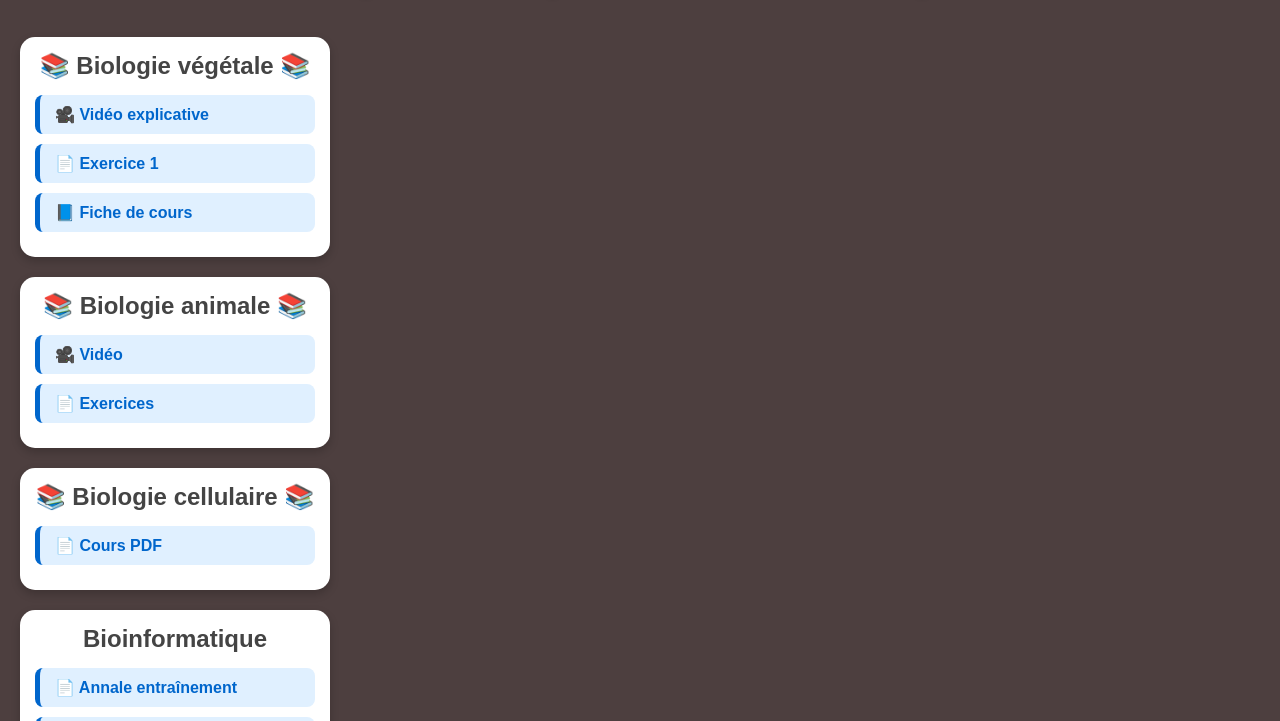
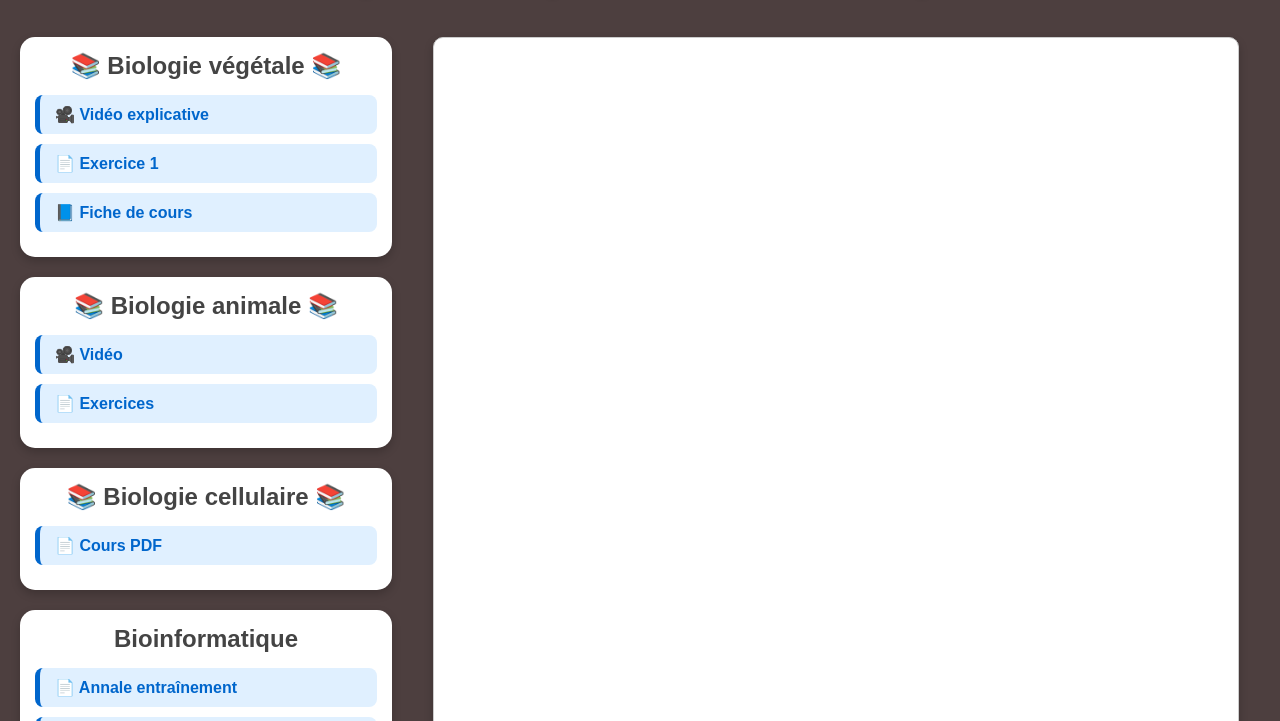
Before and after one commit to slashkal/fiches, a plain HTML site: page index.html in a window 1280 px wide. Both pictures are taken after a click on the link "Voir les fiches". Shown: the part 79-800 px from the top of the page. Drawn offline with Linux system fonts and the light colour scheme.

Commit message:
Update ezerindex.html

```diff
--- a/index.html
+++ b/index.html
@@ -81,11 +81,12 @@
       align-items: flex-start;
       justify-content: space-between;
       gap: 20px;
+      flex-wrap: nowrap;
     }
 
     .cards-container {
-      flex: 1;
-      max-width: 25%;
+      flex: 0 0 30%;
+      max-width: 30%;
     }
 
     .card {
@@ -124,7 +125,7 @@
     }
 
     #pdfViewer {
-      width: 55%;
+      width: 95%;
       height: 1500px;
       border: 1px solid #ccc;
       border-radius: 10px;
@@ -156,6 +157,7 @@
     <h1>📚 Fiche pour révisions 📚</h1>
 
     <div class="main-container">
+      <!-- Colonne de gauche = les cartes -->
       <div class="cards-container">
         <div class="card">
           <h2>📚 Biologie végétale 📚</h2>
@@ -199,14 +201,15 @@
           </div>
         </div>
       </div>
-    </div>
 
-    <!-- ✅ Iframe déplacé ici -->
-    <div style="display: flex; justify-content: center; margin-top: 30px;">
-      <iframe id="pdfViewer" src=""></iframe>
+      <!-- Colonne de droite = le viewer -->
+      <div style="flex: 1; display: flex; justify-content: center;">
+        <iframe id="pdfViewer" src=""></iframe>
+      </div>
     </div>
   </div>
 
+  <!-- SCRIPT -->
   <script>
   document.addEventListener("DOMContentLoaded", () => {
     const startBtn = document.getElementById('startBtn');
```
